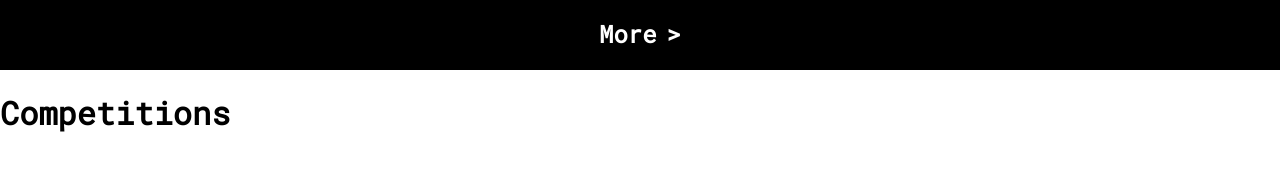
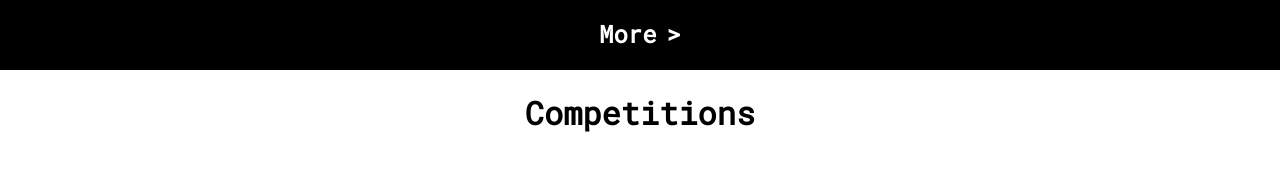
Before and after one commit to PP6464/20785CWeb, a React (Create React App) app: page /competitions in a window 1280 px wide. Shown: the part 137-308 px from the top of the page. Built offline with nearby package versions, Linux system fonts and the light colour scheme.

Commit message:
style competitions page

```diff
--- a/src/competitions/competitions.css
+++ b/src/competitions/competitions.css
@@ -0,0 +1,6 @@
+#competitions-container {
+    display: flex;
+    flex-direction: column;
+    align-items: center;
+    justify-content: flex-start;
+}
--- a/src/competitions/competitions.tsx
+++ b/src/competitions/competitions.tsx
@@ -1,4 +1,4 @@
-import { useState } from 'react'
+import {useState} from 'react'
 import './competitions.css'
 
 interface Event {
@@ -7,10 +7,11 @@ interface Event {
 
 function Competitions() {
     const [events, loadEvents] = useState([])
+    const [season, setSeason] = useState([])
 
 
     return (
-        <div>
+        <div id="competitions-container">
             <h1>Competitions</h1>
         </div>
     )
```
